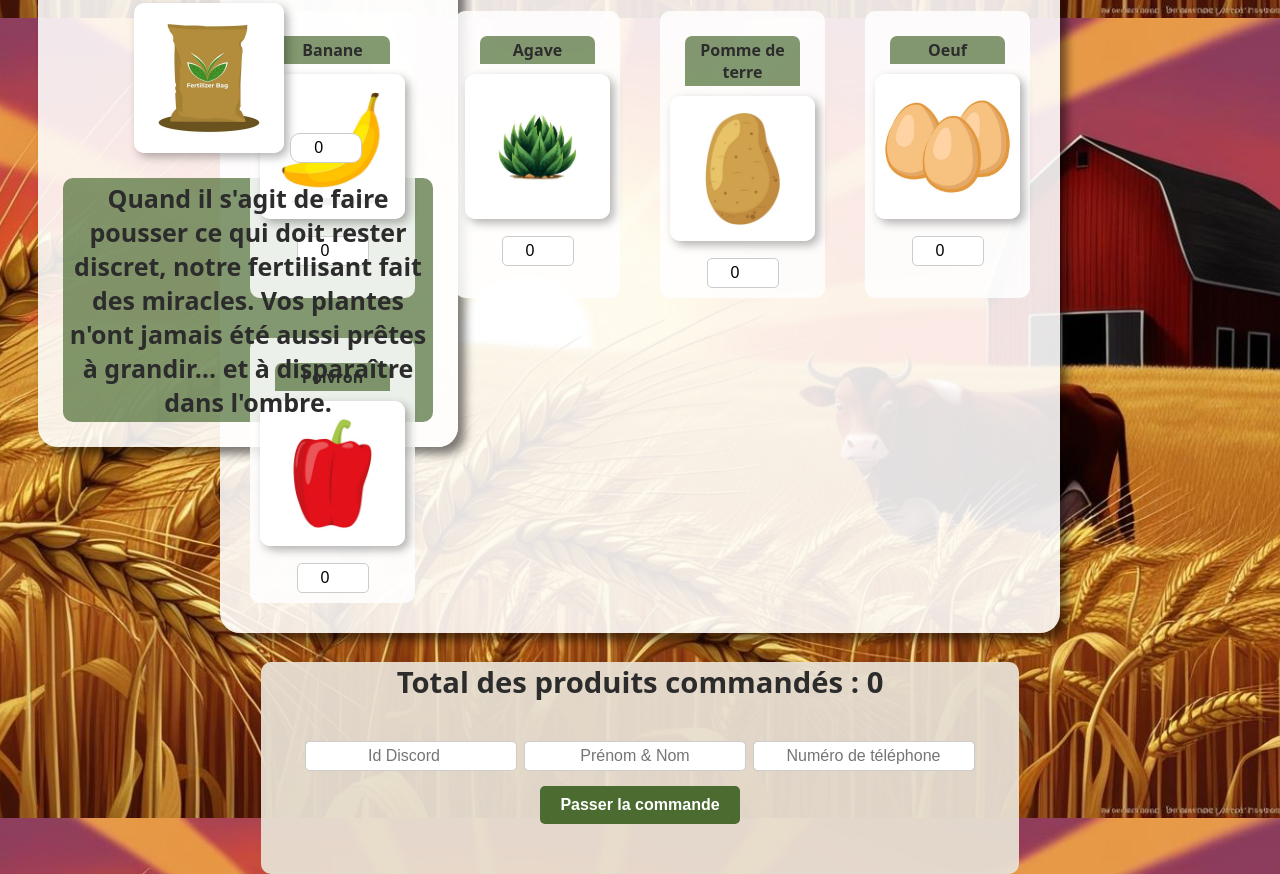
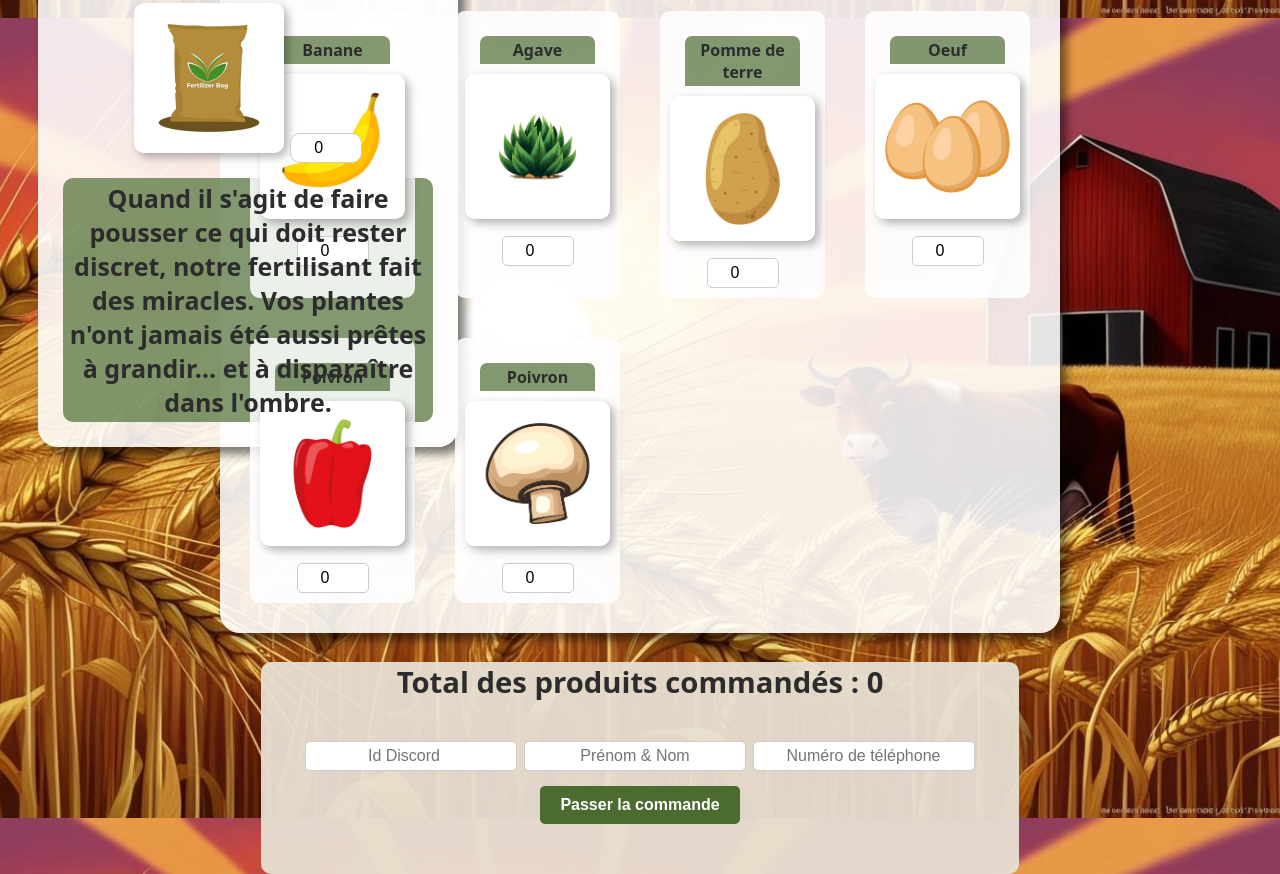
Before and after one commit to LysDeaD/Ferme-O-Neil-Bot, a website: page public/index.html in a window 1280 px wide. Shown: the part 1582-2456 px from the top of the page. Drawn offline with Linux system fonts and the light colour scheme.

Commit message:
Ajout des champignons

```diff
--- a/public/index.html
+++ b/public/index.html
@@ -11,7 +11,7 @@
 
 <script>
   function calculerTotal() {
-    const produits = ["salade", "tomate", "oignon", "carotte", "fraise", "lait", "courge", "ble", "banane", "agave", "pdt", "oeuf", "fertilisant","poivron"];
+    const produits = ["salade", "tomate", "oignon", "carotte", "fraise", "lait", "courge", "ble", "banane", "agave", "pdt", "oeuf", "fertilisant","poivron","champignon"];
     let total = 0;
 
     produits.forEach(produit => {
@@ -124,6 +124,12 @@
             <input type="number" id="poivron" min="0" value="0" data-prix="7" oninput="calculerTotal()">
           </div>
 
+          <div class="image-item">
+            <p>Poivron</p>
+            <img src="CSS/img/champignon.jpg" alt="poivron">
+            <input type="number" id="champignon" min="0" value="0" data-prix="7" oninput="calculerTotal()">
+          </div>
+
         </div>
       </div>
 
--- a/public/js/script.js
+++ b/public/js/script.js
@@ -74,7 +74,7 @@ document.addEventListener('DOMContentLoaded', function() {
 
     // Récupérer les produits sélectionnés
     const produits = [];
-    const produitsIds = ["salade", "tomate", "oignon", "carotte", "fraise", "lait", "courge", "ble", "banane", "agave", "pdt", "oeuf", "fertilisant","poivron"];
+    const produitsIds = ["salade", "tomate", "oignon", "carotte", "fraise", "lait", "courge", "ble", "banane", "agave", "pdt", "oeuf", "fertilisant","poivron","champignon"];
     let totalCommande = 0;
 
     produitsIds.forEach(id => {
```
Also changed, not shown: public/CSS/img/champignon.jpg (added).
